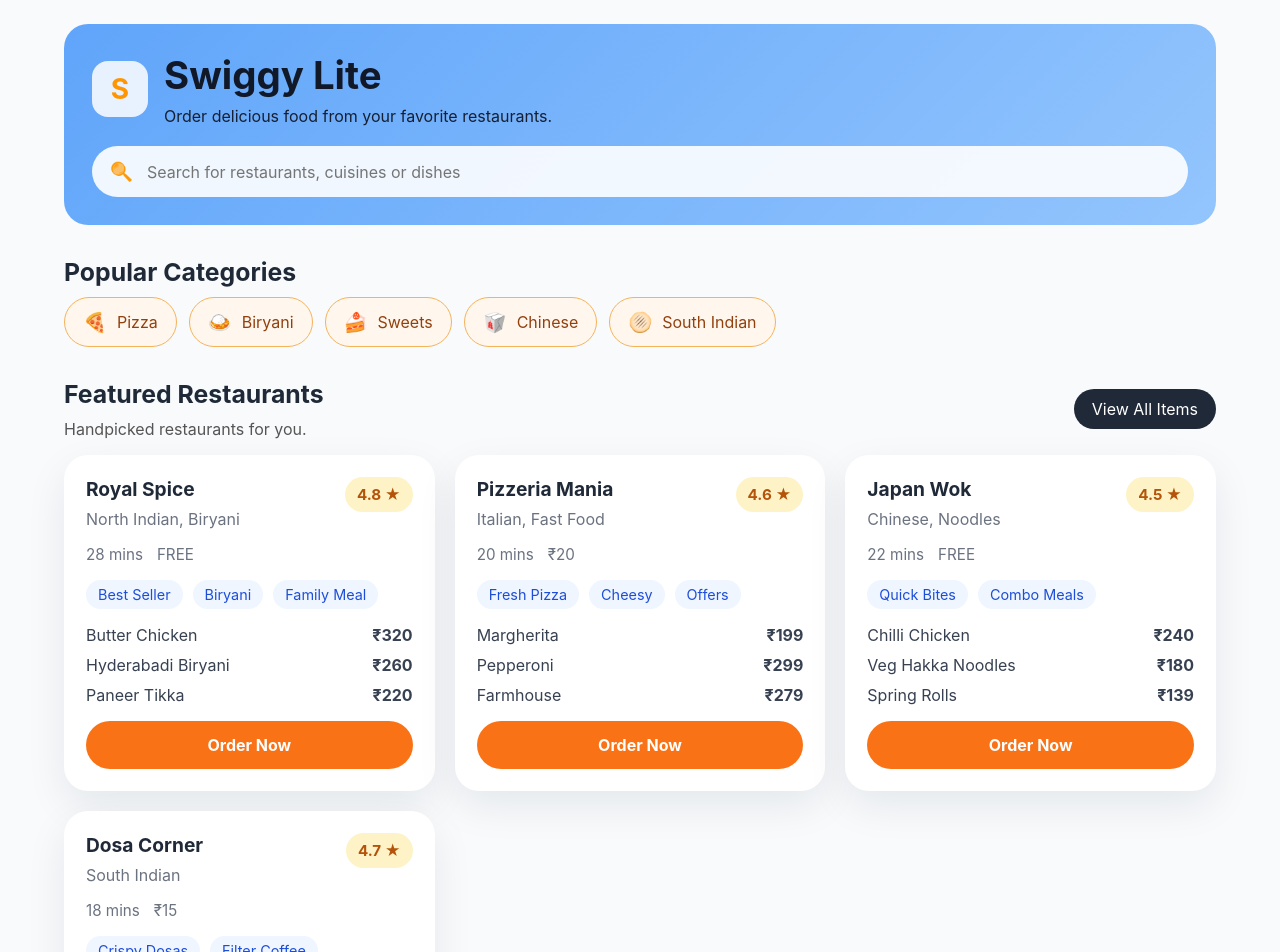
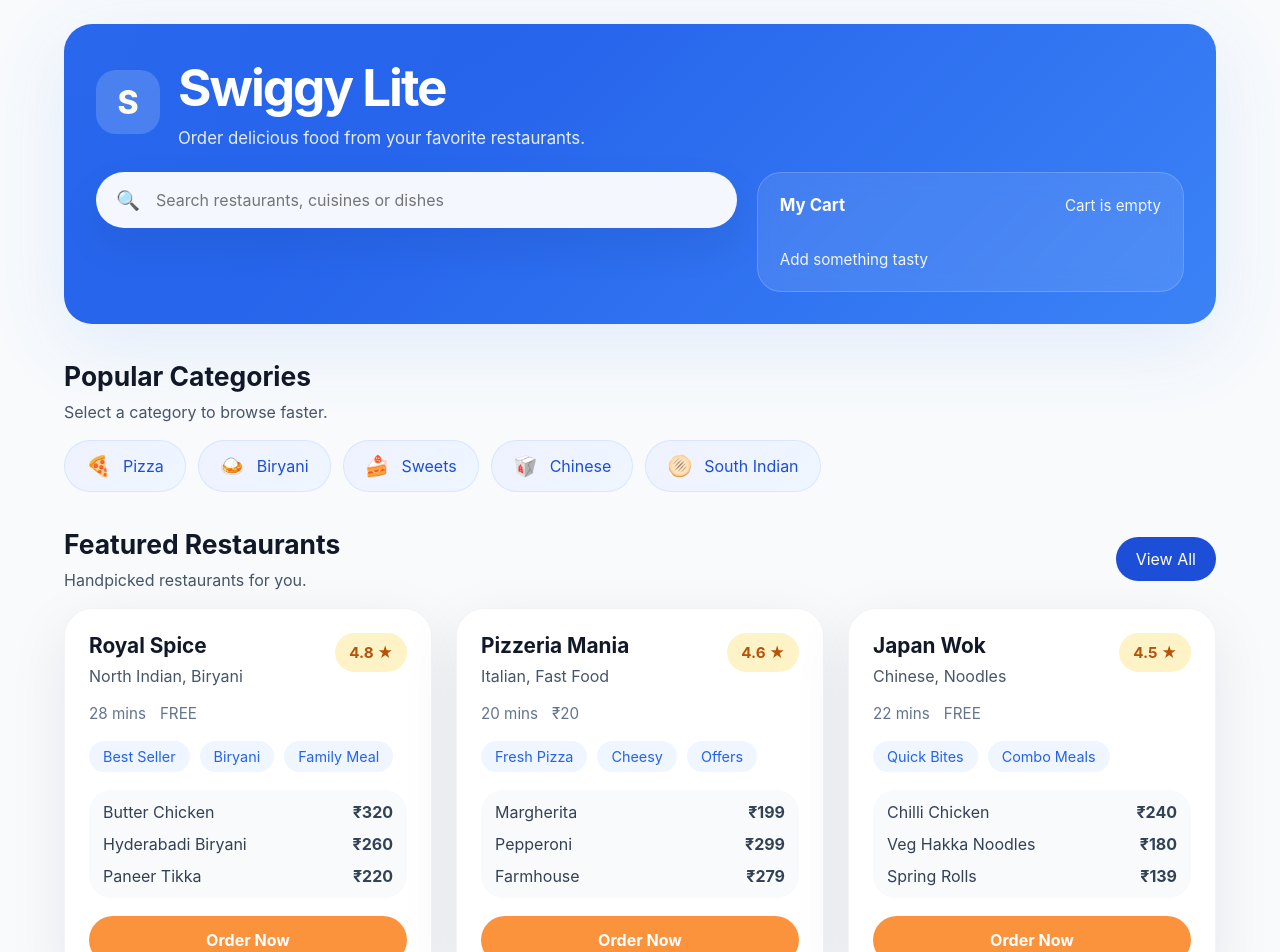
Before and after one commit to wahidansari34/swiggyfake, a React (Create React App) app in the folder swiggy/: page / in a window 1280 px wide. Shown: the top 952 px of the page. Built offline with nearby package versions, Linux system fonts and the light colour scheme.

Commit message:
UI changed

```diff
--- a/swiggy/src/App.css
+++ b/swiggy/src/App.css
@@ -2,55 +2,68 @@
   max-width: 1200px;
   margin: 0 auto;
   padding: 24px;
-  color: #1f2937;
+  color: #111827;
 }
 
 .hero-banner {
   display: grid;
-  gap: 20px;
-  padding: 28px;
-  border-radius: 24px;
-  background: linear-gradient(135deg, #60a5fa 0%, #93c5fd 100%);
-  color: #111827;
+  gap: 24px;
+  padding: 32px;
+  border-radius: 28px;
+  background: radial-gradient(circle at top left, rgba(59, 130, 246, 0.16), transparent 42%),
+    linear-gradient(135deg, #2563eb 0%, #2563eb 30%, #3b82f6 100%);
+  box-shadow: 0 20px 80px rgba(59, 130, 246, 0.12);
+  color: white;
 }
 
 .brand {
   display: flex;
   align-items: center;
-  gap: 16px;
+  gap: 18px;
 }
 
 .brand-mark {
-  width: 56px;
-  height: 56px;
+  width: 64px;
+  height: 64px;
   display: inline-flex;
   align-items: center;
   justify-content: center;
-  border-radius: 16px;
-  background: rgba(255,255,255,0.85);
-  font-size: 28px;
-  font-weight: 700;
-  color: #ff9500;
+  border-radius: 20px;
+  background: rgba(255, 255, 255, 0.16);
+  font-size: 32px;
+  font-weight: 800;
+  color: #fffbeb;
 }
 
 .hero-banner h1 {
-  margin: 0 0 8px;
-  font-size: clamp(2rem, 3vw, 3rem);
+  margin: 0 0 10px;
+  font-size: clamp(2.4rem, 4vw, 3.6rem);
+  letter-spacing: -0.04em;
 }
 
 .hero-banner p {
   margin: 0;
-  font-size: 1rem;
-  opacity: 0.95;
+  font-size: 1.05rem;
+  opacity: 0.88;
+  max-width: 640px;
+}
+
+.hero-actions {
+  display: grid;
+  gap: 20px;
+  grid-template-columns: minmax(0, 1.5fr) minmax(280px, 1fr);
+  align-items: start;
 }
 
 .search-box {
   display: flex;
   align-items: center;
-  gap: 12px;
-  padding: 14px 18px;
+  gap: 14px;
+  padding: 16px 20px;
   border-radius: 999px;
-  background: rgba(255,255,255,0.9);
+  background: rgba(255, 255, 255, 0.95);
+  color: #111827;
+  box-shadow: 0 18px 40px rgba(15, 23, 42, 0.08);
 }
 
 .search-box input {
@@ -63,17 +76,59 @@
 }
 
 .search-icon {
-  font-size: 1.15rem;
-  filter: brightness(0) saturate(100%) invert(55%) sepia(97%) saturate(1500%) hue-rotate(0deg) brightness(105%) contrast(103%);
+  font-size: 1.2rem;
+}
+
+.cart-summary-card {
+  display: flex;
+  flex-direction: column;
+  justify-content: space-between;
+  min-height: 120px;
+  padding: 22px;
+  border-radius: 24px;
+  background: rgba(255, 255, 255, 0.1);
+  border: 1px solid rgba(255, 255, 255, 0.18);
+  backdrop-filter: blur(10px);
+}
+
+.cart-top {
+  display: flex;
+  justify-content: space-between;
+  align-items: center;
+  gap: 12px;
+}
+
+.cart-title {
+  font-weight: 700;
+  font-size: 1.05rem;
+}
+
+.cart-count,
+.cart-total {
+  font-size: 0.95rem;
+  opacity: 0.92;
 }
 
 .section {
-  margin-top: 32px;
+  margin-top: 36px;
 }
 
 .section h2 {
   margin: 0 0 10px;
-  font-size: 1.55rem;
+  font-size: 1.65rem;
+}
+
+.section-header {
+  display: flex;
+  justify-content: space-between;
+  align-items: center;
+  gap: 12px;
+  margin-bottom: 18px;
+}
+
+.section-header p {
+  margin: 4px 0 0;
+  color: #475569;
 }
 
 .category-list {
@@ -85,61 +140,62 @@
 .category-card {
   display: inline-flex;
   align-items: center;
-  gap: 10px;
-  border: 1px solid #f5b35a;
-  padding: 12px 18px;
+  gap: 12px;
+  border: none;
+  padding: 14px 22px;
   border-radius: 999px;
-  background: #fff7ed;
-  color: #92400e;
+  background: linear-gradient(135deg, #eef2ff 0%, #eff6ff 100%);
+  color: #1d4ed8;
+  box-shadow: inset 0 0 0 1px rgba(59, 130, 246, 0.12);
   cursor: pointer;
   transition: transform 0.18s ease, box-shadow 0.18s ease;
 }
 
 .category-card:hover {
   transform: translateY(-2px);
-  box-shadow: 0 10px 25px rgba(249, 115, 22, 0.18);
+  box-shadow: 0 14px 32px rgba(59, 130, 246, 0.12);
 }
 
 .category-emoji {
-  font-size: 1.2rem;
-}
-
-.section-header {
-  display: flex;
-  justify-content: space-between;
-  align-items: center;
-  gap: 12px;
-  margin-bottom: 16px;
-}
-
-.section-header p {
-  margin: 4px 0 0;
-  color: #555;
+  font-size: 1.25rem;
 }
 
 .view-all {
   border: none;
-  background: #1f2937;
+  background: #1d4ed8;
   color: white;
-  padding: 10px 18px;
+  padding: 12px 20px;
   border-radius: 999px;
   cursor: pointer;
+  transition: transform 0.18s ease, box-shadow 0.18s ease;
+}
+
+.view-all:hover {
+  transform: translateY(-1px);
+  box-shadow: 0 12px 24px rgba(30, 64, 175, 0.18);
 }
 
 .restaurant-grid {
   display: grid;
   grid-template-columns: repeat(auto-fit, minmax(280px, 1fr));
-  gap: 20px;
+  gap: 24px;
 }
 
 .restaurant-card {
   display: flex;
   flex-direction: column;
-  gap: 16px;
-  padding: 22px;
-  border-radius: 24px;
+  gap: 18px;
+  padding: 24px;
+  border-radius: 28px;
   background: white;
-  box-shadow: 0 15px 40px rgba(15, 23, 42, 0.08);
+  box-shadow: 0 18px 60px rgba(15, 23, 42, 0.08);
+  border: 1px solid rgba(15, 23, 42, 0.05);
+  transition: transform 0.2s ease, box-shadow 0.2s ease;
+}
+
+.restaurant-card:hover {
+  transform: translateY(-2px);
+  box-shadow: 0 26px 80px rgba(15, 23, 42, 0.12);
 }
 
 .restaurant-card-header {
@@ -151,16 +207,16 @@
 
 .restaurant-card-header h3 {
   margin: 0;
-  font-size: 1.2rem;
+  font-size: 1.3rem;
 }
 
 .restaurant-card-header p {
   margin: 8px 0 0;
-  color: #6b7280;
+  color: #475569;
 }
 
 .rating-chip {
-  padding: 8px 12px;
+  padding: 10px 14px;
   border-radius: 999px;
   background: #fef3c7;
   color: #b45309;
@@ -170,8 +226,9 @@
 
 .restaurant-meta {
   display: flex;
+  flex-wrap: wrap;
   gap: 14px;
-  color: #6b7280;
+  color: #64748b;
   font-size: 0.95rem;
 }
 
@@ -182,46 +239,92 @@
 }
 
 .tag {
-  padding: 6px 12px;
+  padding: 7px 14px;
   border-radius: 999px;
   background: #eff6ff;
-  color: #1d4ed8;
+  color: #2563eb;
   font-size: 0.9rem;
 }
 
 .menu-preview {
   display: grid;
-  gap: 10px;
+  gap: 12px;
+  padding: 12px 14px;
+  border-radius: 22px;
+  background: #f8fafc;
 }
 
 .dish-row {
   display: flex;
   justify-content: space-between;
-  color: #374151;
+  color: #334155;
 }
 
 .order-button {
   margin-top: auto;
   border: none;
-  background: #f97316;
+  background: #fb923c;
   color: white;
   padding: 14px 18px;
   border-radius: 999px;
   cursor: pointer;
   font-weight: 700;
-  transition: background 0.2s ease;
+  transition: background 0.2s ease, transform 0.2s ease;
 }
 
 .order-button:hover {
-  background: #ea580c;
+  background: #f97316;
+  transform: translateY(-1px);
+}
+
+.cart-section {
+  margin-top: 28px;
+}
+
+.cart-panel {
+  padding: 24px;
+  border-radius: 28px;
+  background: #f8fafc;
+  border: 1px solid rgba(148, 163, 184, 0.18);
+  box-shadow: 0 12px 24px rgba(15, 23, 42, 0.04);
+}
+
+.cart-panel h2 {
+  margin: 0 0 14px;
+}
+
+.empty-cart {
+  margin: 0;
+  color: #64748b;
+}
+
+.cart-items-list {
+  display: grid;
+  gap: 12px;
+}
+
+.cart-item {
+  display: flex;
+  justify-content: space-between;
+  align-items: center;
+  padding: 16px;
+  border-radius: 18px;
+  background: white;
+  border: 1px solid rgba(148, 163, 184, 0.14);
+}
+
+@media (max-width: 880px) {
+  .hero-actions {
+    grid-template-columns: 1fr;
+  }
 }
 
 @media (max-width: 640px) {
-  .hero-banner {
-    padding: 20px;
-  }
-
   .app-shell {
     padding: 16px;
   }
+
+  .hero-banner {
+    padding: 24px;
+  }
 }
--- a/swiggy/src/App.js
+++ b/swiggy/src/App.js
@@ -1,3 +1,4 @@
+import React, { useMemo, useState } from 'react';
 import './App.css';
 
 const categories = [
@@ -68,6 +69,54 @@
 ];
 
 function App() {
+  const [searchQuery, setSearchQuery] = useState('');
+  const [cartItems, setCartItems] = useState([]);
+
+  const filteredRestaurants = useMemo(() => {
+    const normalizedSearch = searchQuery.trim().toLowerCase();
+    if (!normalizedSearch) return restaurants;
+
+    return restaurants.filter(restaurant => {
+      const searchableFields = [
+        restaurant.name,
+        restaurant.cuisine,
+        ...restaurant.tags,
+        ...restaurant.dishes.map(dish => dish.name),
+      ];
+
+      return searchableFields.some(field => field.toLowerCase().includes(normalizedSearch));
+    });
+  }, [searchQuery]);
+
+  const addToCart = restaurant => {
+    setCartItems(prevItems => {
+      const existing = prevItems.find(item => item.id === restaurant.id);
+      if (existing) {
+        return prevItems.map(item =>
+          item.id === restaurant.id ? { ...item, quantity: item.quantity + 1 } : item
+        );
+      }
+
+      return [
+        ...prevItems,
+        {
+          id: restaurant.id,
+          name: restaurant.name,
+          price: restaurant.dishes[0]?.price ?? '₹0',
+          quantity: 1,
+        },
+      ];
+    });
+  };
+
+  const totalItems = cartItems.reduce((sum, item) => sum + item.quantity, 0);
+  const totalPrice = cartItems.reduce(
+    (sum, item) => sum + Number(item.price.replace(/[^0-9]/g, '')) * item.quantity,
+    0
+  );
+
+  const cartLabel = totalItems > 0 ? `${totalItems} item${totalItems > 1 ? 's' : ''}` : 'Cart is empty';
+
   return (
     <div className="app-shell">
       <div className="hero-banner">
@@ -78,17 +127,44 @@
             <p>Order delicious food from your favorite restaurants.</p>
           </div>
         </div>
-        <div className="search-box">
-          <span className="search-icon">🔍</span>
-          <input type="search" placeholder="Search for restaurants, cuisines or dishes" />
+
+        <div className="hero-actions">
+          <div className="search-box">
+            <span className="search-icon">🔍</span>
+            <input
+              type="search"
+              value={searchQuery}
+              onChange={e => setSearchQuery(e.target.value)}
+              placeholder="Search restaurants, cuisines or dishes"
+            />
+          </div>
+
+          <div className="cart-summary-card">
+            <div className="cart-top">
+              <span className="cart-title">My Cart</span>
+              <span className="cart-count">{cartLabel}</span>
+            </div>
+            <div className="cart-total">{totalItems > 0 ? `Total: ₹${totalPrice}` : 'Add something tasty'}</div>
+          </div>
         </div>
       </div>
 
       <section className="section category-section">
-        <h2>Popular Categories</h2>
+        <div className="section-header">
+          <div>
+            <h2>Popular Categories</h2>
+            <p>Select a category to browse faster.</p>
+          </div>
+        </div>
+
         <div className="category-list">
           {categories.map(category => (
-            <button key={category.id} className="category-card">
+            <button
+              key={category.id}
+              className="category-card"
+              type="button"
+              onClick={() => setSearchQuery(category.name)}
+            >
               <span className="category-emoji">{category.emoji}</span>
               <span>{category.name}</span>
             </button>
@@ -102,11 +178,13 @@
             <h2>Featured Restaurants</h2>
             <p>Handpicked restaurants for you.</p>
           </div>
-          <button className="view-all">View All Items</button>
+          <button className="view-all" type="button" onClick={() => setSearchQuery('')}>
+            View All
+          </button>
         </div>
 
         <div className="restaurant-grid">
-          {restaurants.map(restaurant => (
+          {filteredRestaurants.map(restaurant => (
             <article key={restaurant.id} className="restaurant-card">
               <div className="restaurant-card-header">
                 <div>
@@ -115,15 +193,20 @@
                 </div>
                 <div className="rating-chip">{restaurant.rating} ★</div>
               </div>
+
               <div className="restaurant-meta">
                 <span>{restaurant.eta}</span>
                 <span>{restaurant.delivery}</span>
               </div>
+
               <div className="restaurant-tags">
                 {restaurant.tags.map(tag => (
-                  <span key={tag} className="tag">{tag}</span>
+                  <span key={tag} className="tag">
+                    {tag}
+                  </span>
                 ))}
               </div>
+
               <div className="menu-preview">
                 {restaurant.dishes.map(dish => (
                   <div key={dish.name} className="dish-row">
@@ -132,9 +215,32 @@
                   </div>
                 ))}
               </div>
-              <button className="order-button">Order Now</button>
+
+              <button className="order-button" type="button" onClick={() => addToCart(restaurant)}>
+                Order Now
+              </button>
             </article>
           ))}
+        </div>
+      </section>
+
+      <section className="section cart-section">
+        <div className="cart-panel">
+          <h2>Your Order</h2>
+          {cartItems.length === 0 ? (
+            <p className="empty-cart">Your cart is empty. Tap Order Now to add a restaurant.</p>
+          ) : (
+            <div className="cart-items-list">
+              {cartItems.map(item => (
+                <div key={item.id} className="cart-item">
+                  <span>{item.name}</span>
+                  <span>
+                    {item.quantity} × {item.price}
+                  </span>
+                </div>
+              ))}
+            </div>
+          )}
         </div>
       </section>
     </div>
```
